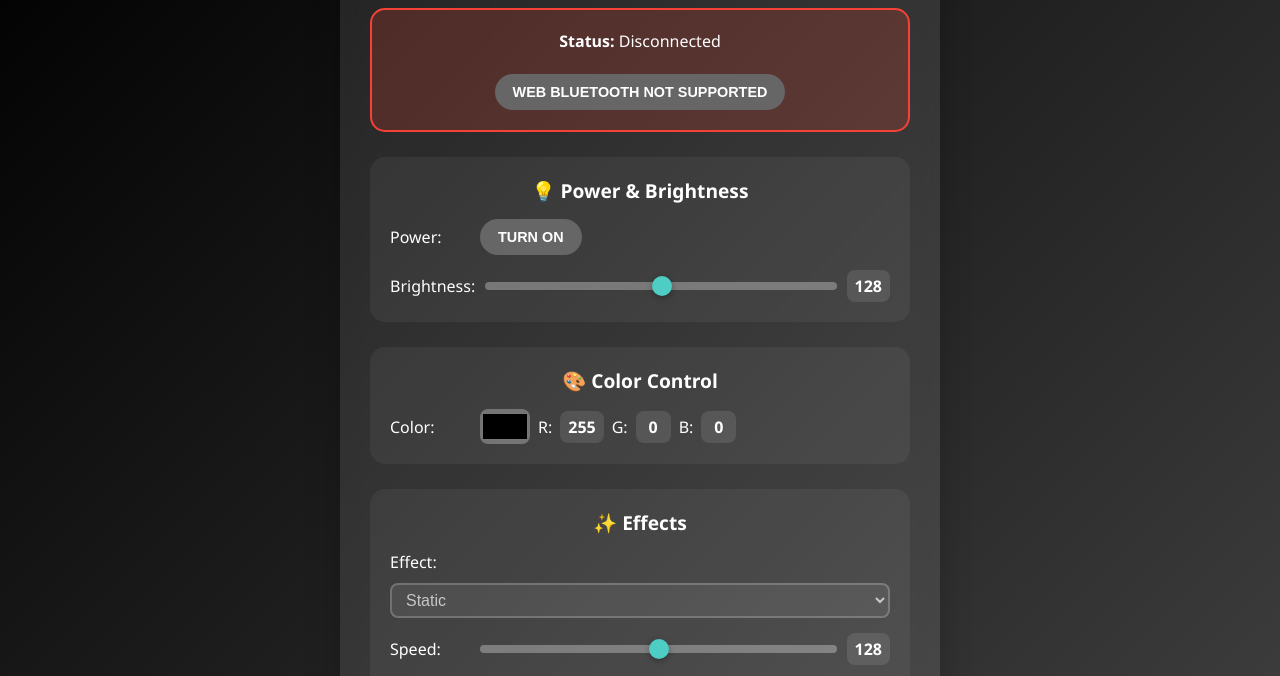
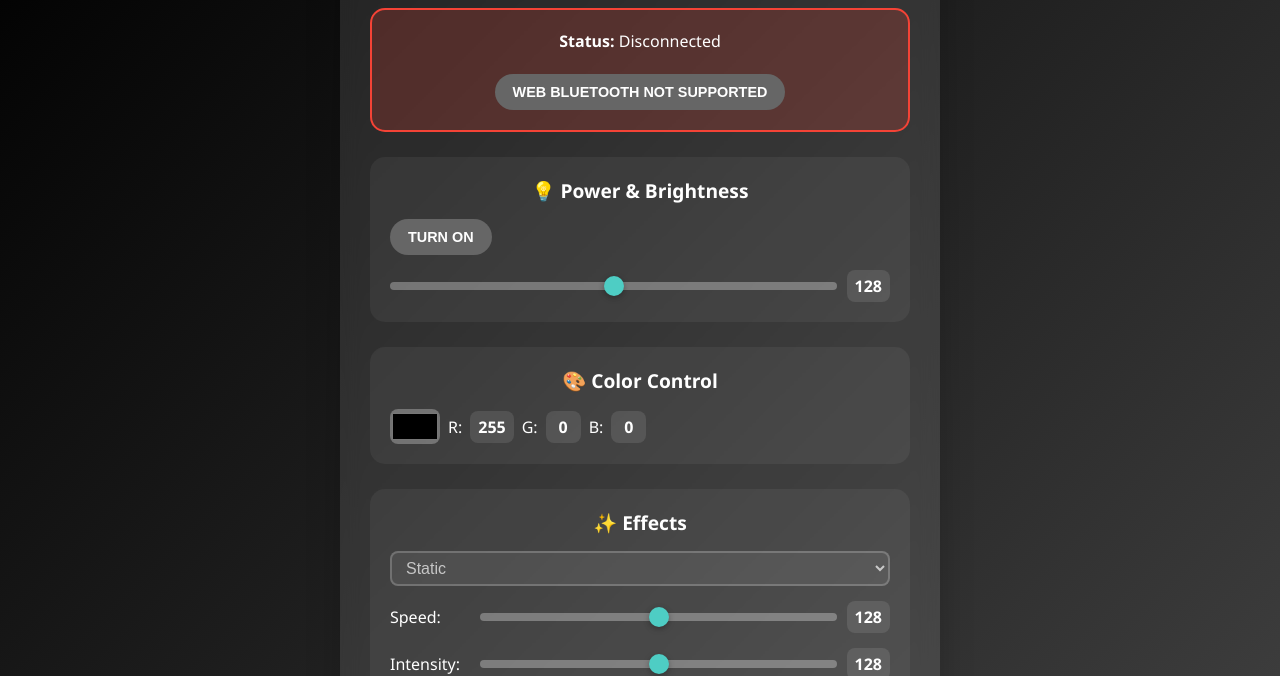
Before and after one commit to itsj4y/WLED_BLE, a plain HTML site: page index.html in a window 1280 px wide. Shown: the part 115-791 px from the top of the page. Drawn offline with Linux system fonts and the light colour scheme.

Commit message:
Update index.html

```diff
--- a/index.html
+++ b/index.html
@@ -173,11 +173,11 @@
         <div class="control-group">
             <h3>💡 Power & Brightness</h3>
             <div class="control-row">
-                <label>Power:</label>
+<!--                 <label>Power:</label> -->
                 <button id="powerBtn" onclick="togglePower()" disabled>Turn On</button>
             </div>
             <div class="control-row">
-                <label>Brightness:</label>
+<!--                 <label>Brightness:</label> -->
                 <input type="range" id="brightnessSlider" min="0" max="255" value="128"
                        oninput="updateBrightness(this.value)" disabled>
                 <span class="value-display" id="brightnessValue">128</span>
@@ -187,7 +187,7 @@
         <div class="control-group">
             <h3>🎨 Color Control</h3>
             <div class="control-row">
-                <label>Color:</label>
+<!--                 <label>Color:</label> -->
                 <div class="color-picker">
                     <input type="color" id="colorPicker" onchange="updateColor()" disabled>
                     <span>R:</span><span class="value-display" id="redValue">255</span>
@@ -200,7 +200,7 @@
         <div class="control-group">
             <h3>✨ Effects</h3>
             <div class="control-row">
-			  <label for="effectSelect">Effect:</label>
+<!-- 			  <label for="effectSelect">Effect:</label> -->
 			  <select id="effectSelect" onchange="updateEffect()" disabled>
 				<option value="0">Static</option>
 				<option value="1">Blink</option>
```
